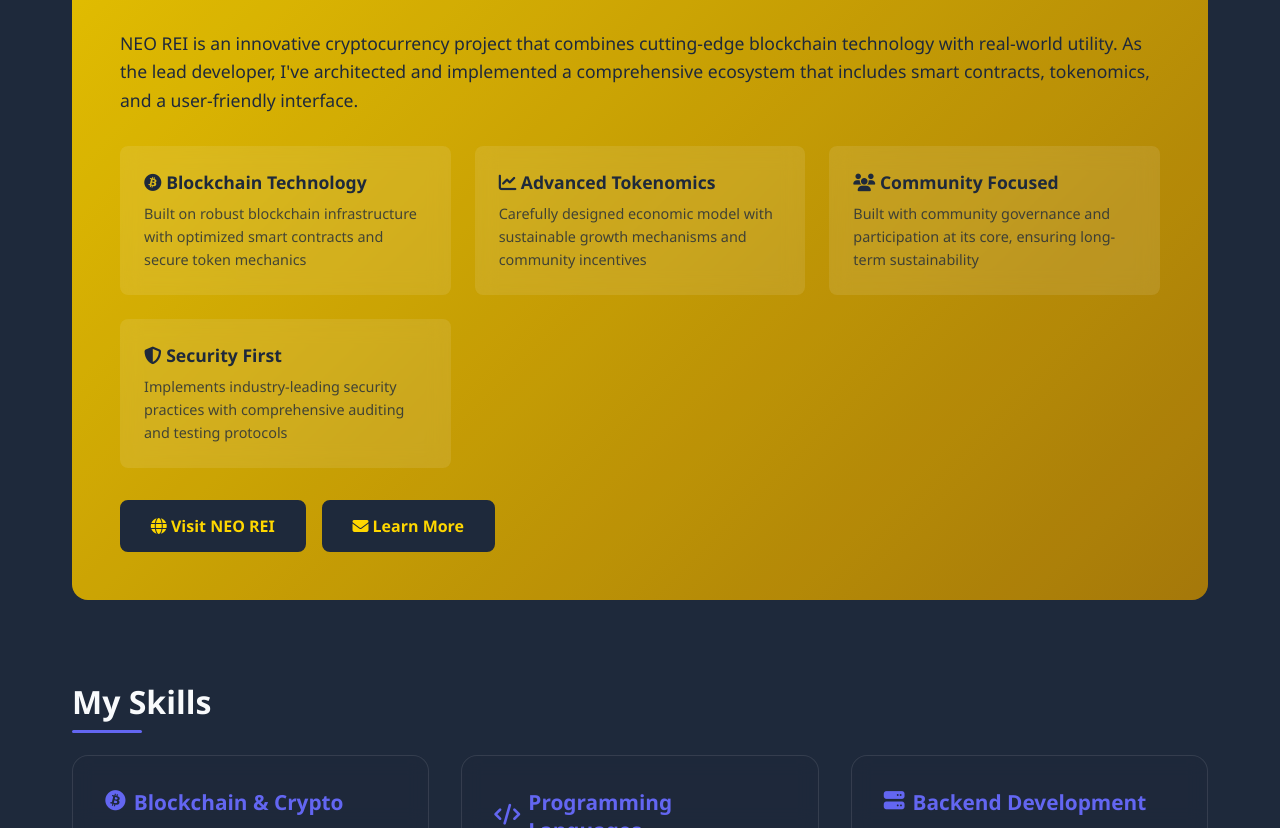
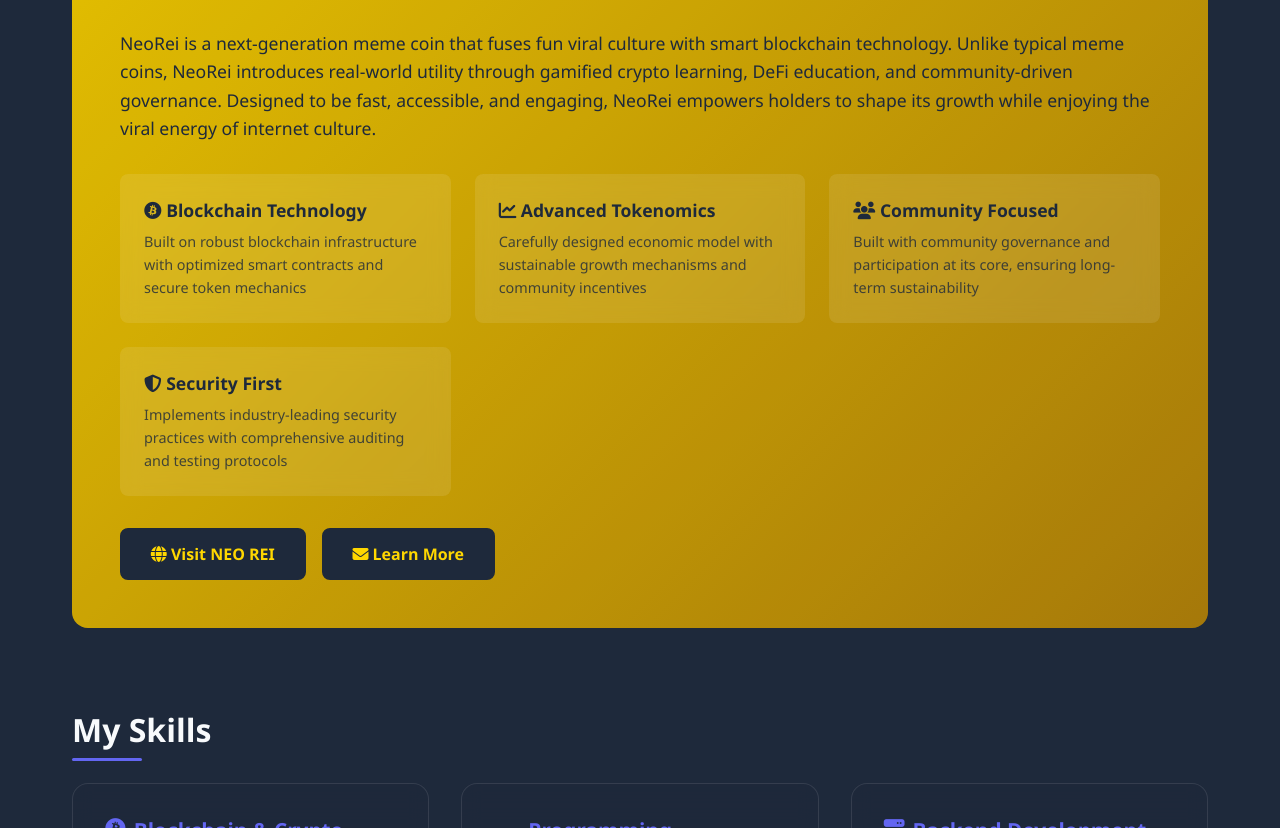
Before and after one commit to leonxlab/leonxlab.github.io, a plain HTML site: page index.html in a window 1280 px wide. Shown: the part 742-1570 px from the top of the page. Drawn offline with nearby package versions, Linux system fonts and the light colour scheme.

Commit message:
Update index.html

```diff
--- a/index.html
+++ b/index.html
@@ -40,7 +40,10 @@
             <div class="featured-project">
                 <h3>NEO REI $NREI</h3>
                 <p class="project-subtitle">Revolutionary Cryptocurrency Project</p>
-                <p>NEO REI is an innovative cryptocurrency project that combines cutting-edge blockchain technology with real-world utility. As the lead developer, I've architected and implemented a comprehensive ecosystem that includes smart contracts, tokenomics, and a user-friendly interface.</p>
+                <p>NeoRei is a next-generation meme coin that fuses fun viral culture with smart blockchain technology.
+        Unlike typical meme coins, NeoRei introduces real-world utility through gamified crypto learning,
+        DeFi education, and community-driven governance. Designed to be fast, accessible, and engaging,
+        NeoRei empowers holders to shape its growth while enjoying the viral energy of internet culture.</p>
 
                 <div class="project-features">
                     <div class="feature-item">
```
